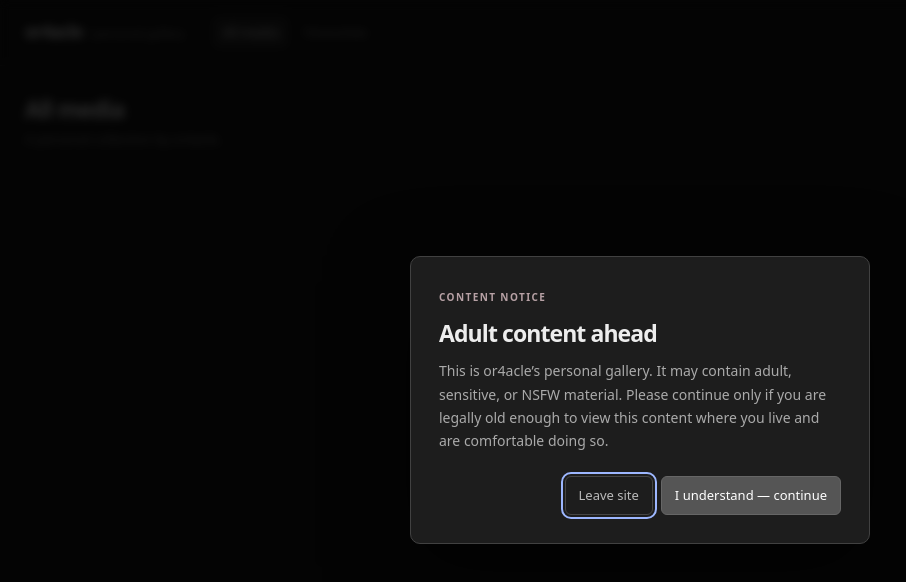
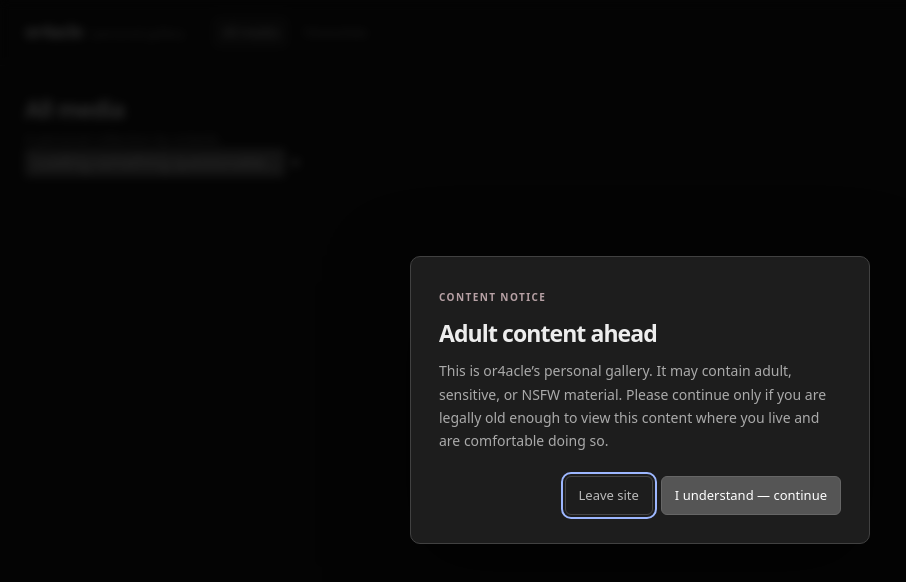
Before and after one commit to or4acle/artwork, a plain HTML site: page index.html in a window 1280 px wide. Shown: the whole page, without its empty margins (0-906 px from the left). Drawn offline with Linux system fonts and the light colour scheme.

Commit message:
Add splash text button and surprise me button

```diff
--- a/index.html
+++ b/index.html
@@ -31,8 +31,13 @@
       <div>
         <h1 id="page-title">All media</h1>
         <p id="page-subtitle">A personal collection by or4acle.</p>
+        <div class="splash-row">
+          <button id="splash-text" class="splash-text" type="button" title="Show another splash text" aria-label="Show another splash text">Loading something questionable…</button>
+          <span class="splash-hint" aria-hidden="true">✦</span>
+        </div>
       </div>
       <div class="controls">
+        <button id="surprise-me" class="plain-button surprise-button" type="button" title="Open a random item">✦ Surprise me</button>
         <div id="fav-tools" class="fav-tools" hidden>
           <button id="fav-export" class="plain-button" type="button">Export</button>
           <button id="fav-import" class="plain-button" type="button">Import</button>
```
